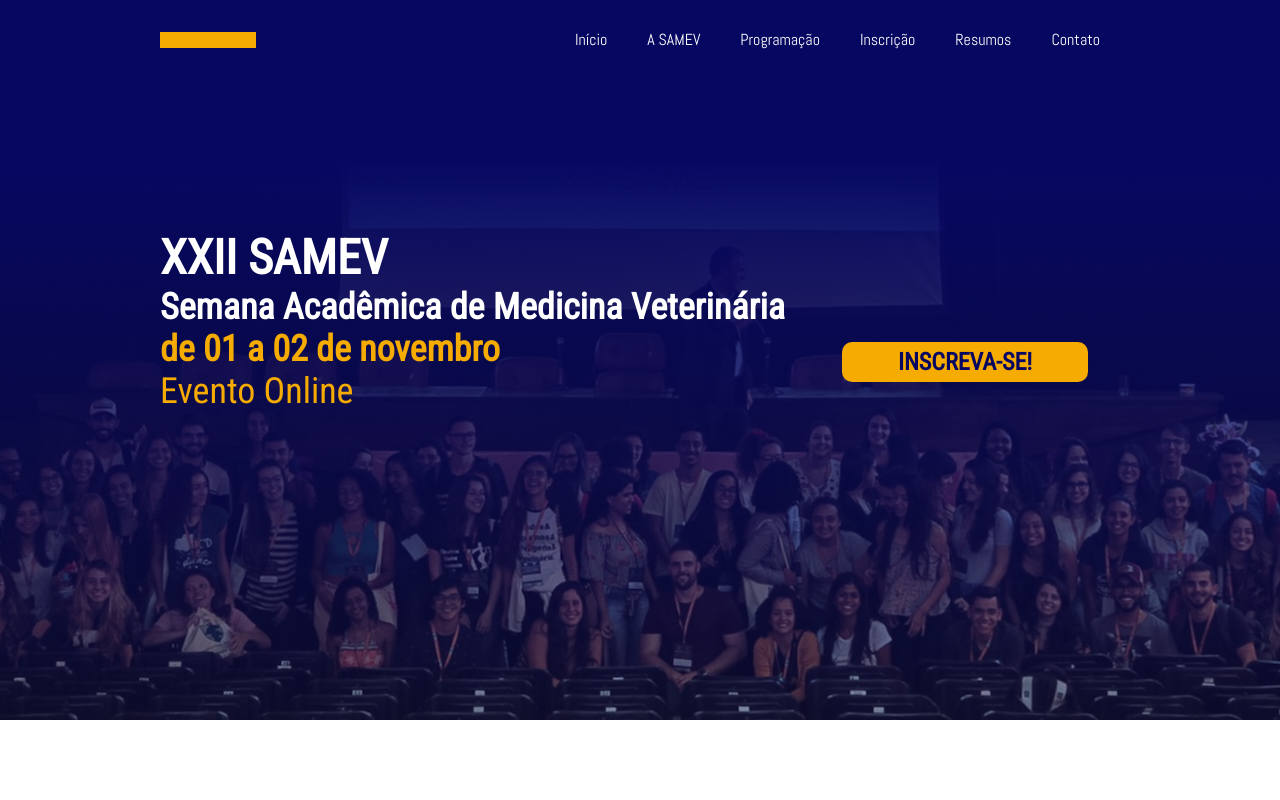
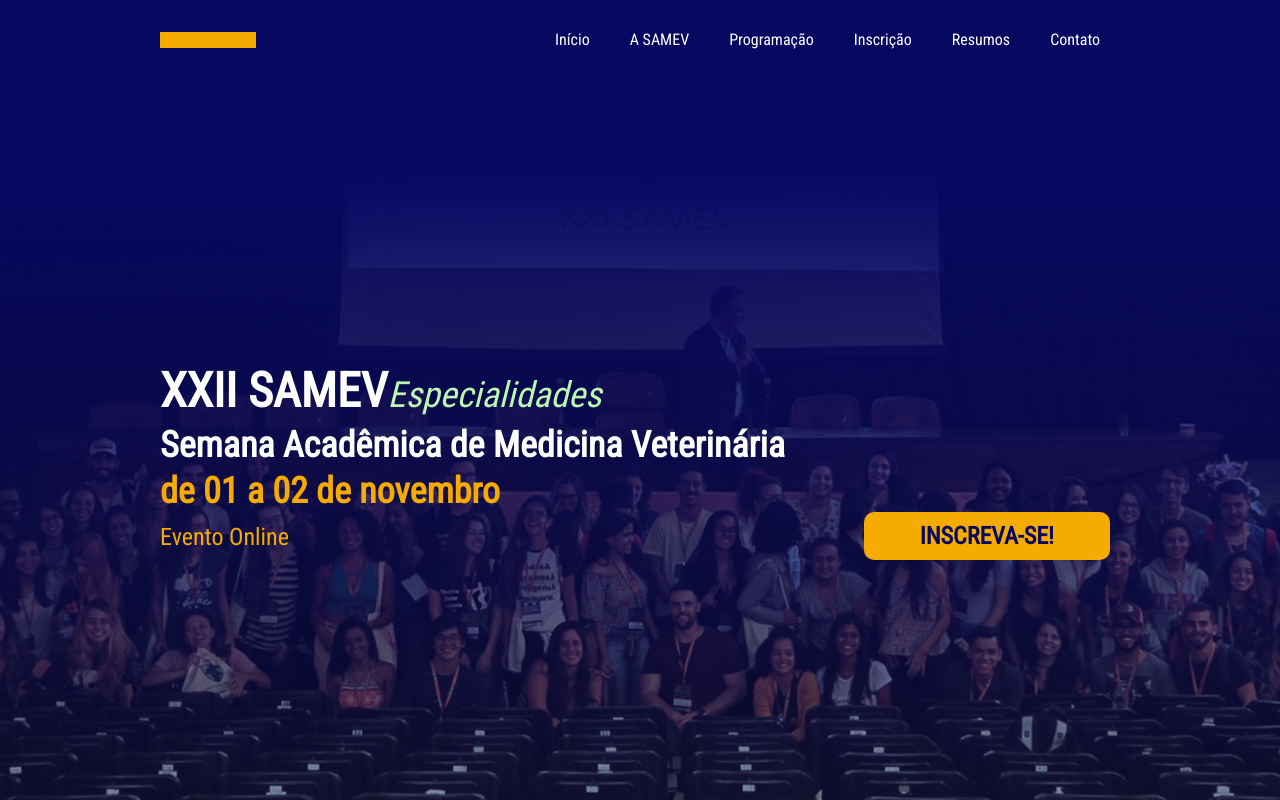
Before and after one commit to lauro-ladeira/samev-gatsby, a Gatsby site: page / in a window 1280 px wide. Built offline with nearby package versions, Linux system fonts and the light colour scheme; Gatsby itself is replaced by a stand-in of ours.

Commit message:
ajustes no header e navbar

```diff
--- a/src/components/inicio/Header/index.js
+++ b/src/components/inicio/Header/index.js
@@ -6,18 +6,17 @@ const Header = () => {
     <S.HeaderWrapper>
       <S.HeaderContainer>
         <S.TitleContainer>
-          <S.Title>
-            XXII SAMEV <S.Break />
-          </S.Title>
+          <S.Title>XXII SAMEV</S.Title>
+          <S.Color style={{ color: '#BBF6B2', fontStyle: "italic", fontWeight: "normal" }}> Especialidades</S.Color>
           <S.Description>
             Semana Acadêmica de Medicina Veterinária <S.Break />
           </S.Description>
           <S.Color>
             de 01 a 02 de novembro <S.Break />
           </S.Color>
-          <S.Color style={{fontWeight: 'normal'}}>
+          <S.ColorSmaller style={{ fontWeight: "normal" }}>
             Evento Online
-          </S.Color>
+          </S.ColorSmaller>
         </S.TitleContainer>
         <S.ButtonContainer>
           <S.Button to="/">INSCREVA-SE!</S.Button>
--- a/src/components/inicio/Header/styled.js
+++ b/src/components/inicio/Header/styled.js
@@ -14,14 +14,14 @@ export const HeaderWrapper = styled.div`
   background-position: center;
 
   width: 100%;
-  height: 80vh;
+  height: calc(100vh - 80px);
 `
 
 export const HeaderContainer = styled.div`
   margin: 0 auto;
   display: flex;
   width: 75%;
-  padding-top: 150px;
+  padding-top: 35vh;
 
   ${media.lessThan("large")`
     width: 85%;
@@ -31,13 +31,15 @@ export const HeaderContainer = styled.div`
   ${media.lessThan("medium")`
    flex-direction: column;
   `}
-
 `
 
 export const TitleContainer = styled.div`
-  width: 70%;
+  width: 75%;
   height: 100%;
 
+  ${media.lessThan("large")`
+    width: 85%;
+  `}
   ${media.lessThan("medium")`
     width: 100%;
   `}
@@ -51,7 +53,7 @@ export const ButtonContainer = styled.div`
   justify-content: center;
   align-items: flex-end;
 
-  padding: 30px 10px;
+  padding: 30px 10px 0;
 
   ${media.lessThan("medium")`
     justify-content: flex-start;
@@ -63,57 +65,65 @@ export const ButtonContainer = styled.div`
 `
 
 export const Title = styled.h1`
+  display: inline-block;
   font-size: 48px;
-  line-height: 56px;
+  line-height: 62px;
   color: #ffffff;
   font-family: 'Roboto Condensed';
   font-weight: bold;
 
   ${media.lessThan("910px")`
     font-size: 42px;
-    line-height: 48px;
+    line-height: 50px;
   `}
 
-  ${media.lessThan("470px")`
-    font-size: 24px;
-    line-height: 32px;
+  ${media.lessThan("630px")`
+    display:block;
+  `}
+
+  ${media.lessThan("388px")`
+    font-size: 32px;
+    line-height: 45px;
+  `}
+
+`
+
+export const Description = styled(Title)`
+  font-size: 36px;
+  line-height: 46px;
+
+  ${media.lessThan("910px")`
+    font-size: 32px;
+    line-height: 42px;
+  `}
+
+  ${media.lessThan("388px")`
+    font-size: 26px;
+    line-height: 39px;
+  `}
+`
+
+export const Color = styled(Description)`
+  color: #f6ab00;
+`
+export const ColorSmaller = styled(Description)`
+  display: block;
+  color: #f6ab00;
+  font-size: 24px;
+
+  ${media.lessThan("910px")`
+    font-size: 20px;
   `}
 
   ${media.lessThan("388px")`
     font-size: 20px;
-    line-height: 32px;
   `}
-`
-
-export const Description = styled(Title)`
-  font-size: 36px;
-  line-height: 42px;
-
-  ${media.lessThan("910px")`
-    font-size: 32px;
-    line-height: 38px;
-  `}
-
-  ${media.lessThan("470px")`
-    font-size: 20px;
-    line-height: 24px;
-  `}
-
-  ${media.lessThan("388px")`
-    font-size: 18px;
-    line-height: 22px;
-  `}
-`
-
-
-export const Color = styled(Description)`
-  color: #f6ab00;
 `
 
 export const Break = styled.br``
 
 export const Button = styled(Link)`
-  padding: 6px 56px;
+  padding: 10px 56px;
 
   display: block;
   background: #f6ab00;
--- a/src/components/layout/Navbar/index.js
+++ b/src/components/layout/Navbar/index.js
@@ -33,6 +33,7 @@ function Navbar() {
             <S.MenuLink to="/contato" activeClassName="active">Contato</S.MenuLink>
           </S.MenuItem>
         </S.MenuContainer>
+        <S.Circle active={active ? 'activeMenu' : null} />
         <S.Burger onClick={toggleClassName}>
           <S.BurgerLine active={active ? "activeLine1" : null}></S.BurgerLine>
           <S.BurgerLine active={active ? "activeLine2" : null}></S.BurgerLine>
--- a/src/components/layout/Navbar/styled.js
+++ b/src/components/layout/Navbar/styled.js
@@ -13,6 +13,8 @@ export const NavbarContainer = styled.nav`
   display: flex;
   justify-content: space-between;
   width: 75%;
+  position: fixed;
+  z-index: 1;
 
   ${media.lessThan("large")`
     width: 85%;
@@ -26,7 +28,7 @@ export const LogoContainer = styled.div`
 export const MenuContainer = styled.ul`
   ${media.lessThan("804px")`
     align-items: center;
-    background-color: #effeff;
+    background-color: transparent;
     display: flex;
     flex-direction: column;
     height: calc(100vh - 80px);
@@ -58,7 +60,7 @@ export const MenuItem = styled.li`
 
 export const MenuLink = styled(Link)`
   color: #fff;
-  font-family: "Abel";
+  font-family: "Roboto Condensed", sans-serif;
   font-size: 16px;
   text-decoration: none;
   text-align: center;
@@ -80,6 +82,35 @@ export const MenuLink = styled(Link)`
       font-weight: bold;
   `}
 `
+export const Circle = styled.div`
+  display: none;
+  ${media.lessThan("804px")`
+  display: block;
+  position: fixed;
+  top: 15px;
+  right: calc(7.5% + 19px);
+  background-color: #fff;
+  height: 50px;
+  width: 50px;
+  border-radius: 50%;
+
+  ${props =>
+    props.active === "activeMenu" &&
+    css`
+      box-shadow: 0 0 0 130vw rgba(9, 7, 97, 0.8);
+      border-radius: 0%;
+      transition: border-radius 0.7s, height 0.5ms, left 0.5s,
+        box-shadow 0.6s cubic-bezier(0.19, 1, 0.22, 1);
+      height: 100vh;
+      left: 0;
+      margin: 0 25%;
+      position: fixed;
+      top: 0;
+      width: 100%;
+      z-index: 9;
+    `}
+  `}
+`
 export const Burger = styled.div`
   display: none;
   margin: 26px;
@@ -87,6 +118,7 @@ export const Burger = styled.div`
 
   ${media.lessThan("804px")`
     display: block;
+    z-index: 99;
   `}
 `
 
@@ -94,7 +126,7 @@ export const BurgerLine = styled.div`
   width: 25px;
   height: 3px;
   margin: 5px;
-  background-color: #fff;
+  background-color: #060761;
   transition: all .3s ease;
 
   ${props =>
--- a/src/styles/global.js
+++ b/src/styles/global.js
@@ -1,7 +1,7 @@
 import { createGlobalStyle } from "styled-components"
 
 const GlobalStyles = createGlobalStyle`
-  @import url("https://fonts.googleapis.com/css2?family=Abel&display=swap");
+  @import url('https://fonts.googleapis.com/css2?family=Roboto+Condensed&display=swap');
 
   html, body, div, span, applet, object, iframe,
   h1, h2, h3, h4, h5, h6, p, blockquote, pre,
```
